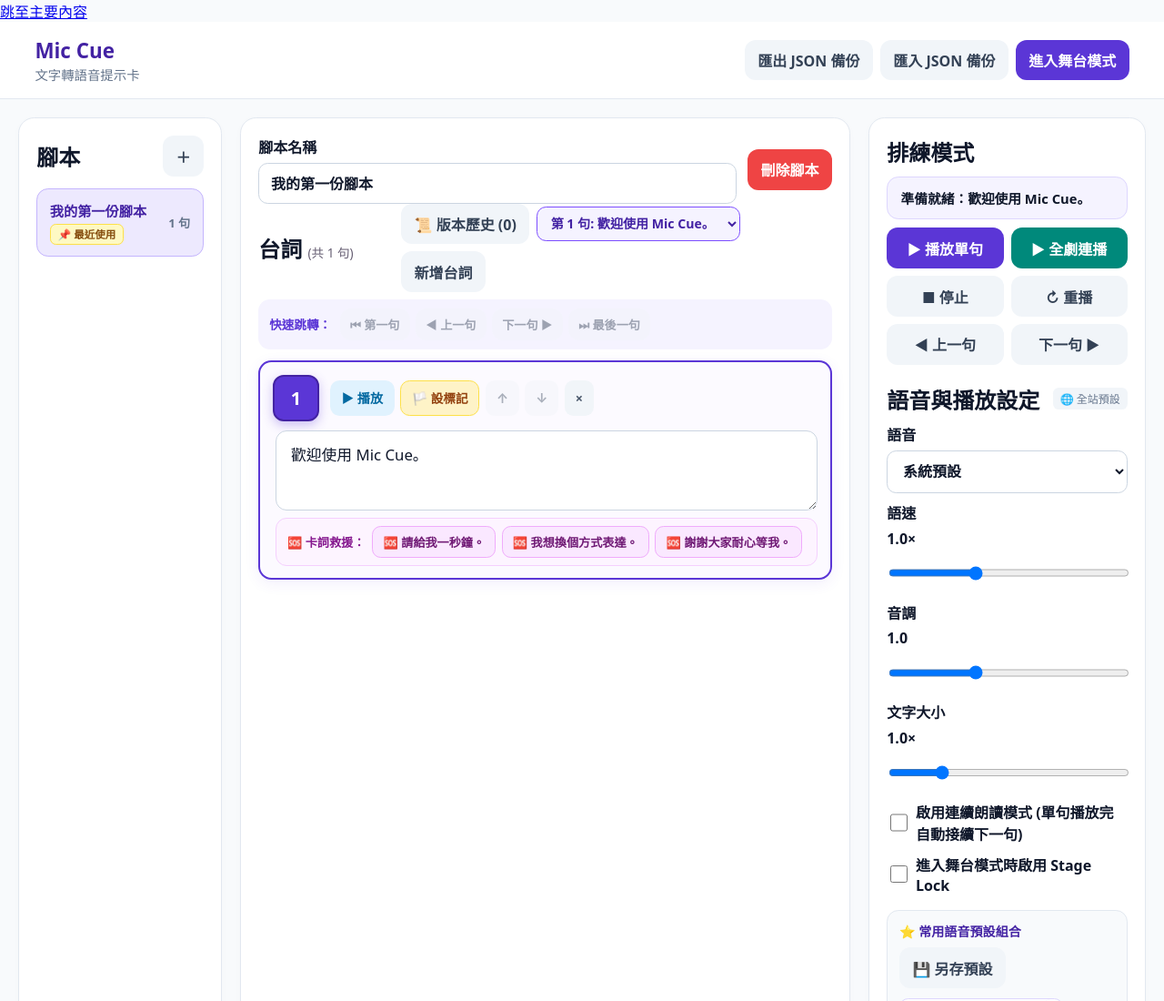
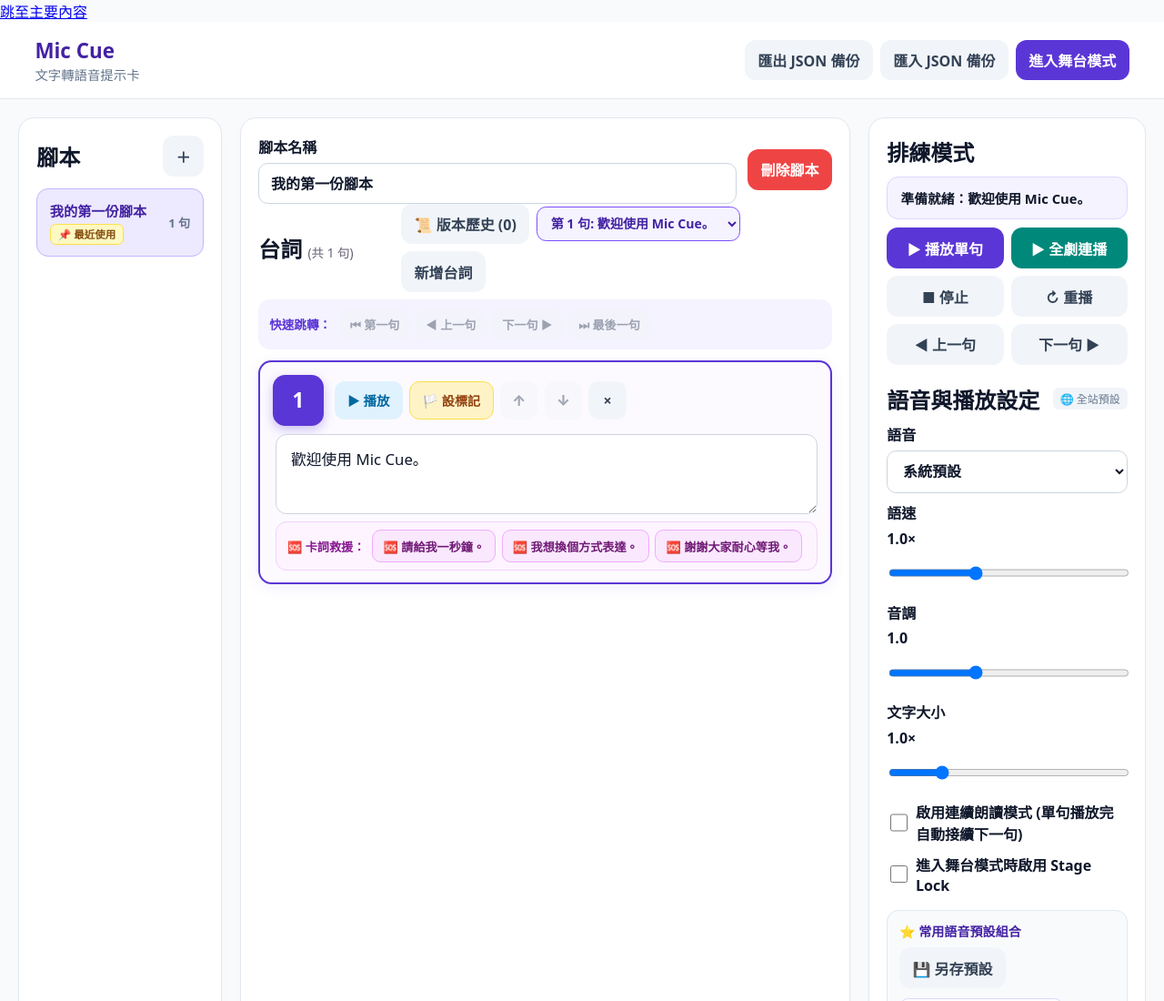
Before and after one commit to s22305157/Mic-Cue, a website built with Vite: page index.html in a window 1280 px wide. Shown: the top 1100 px of the page at 91% size. Built offline with nearby package versions, Linux system fonts and the light colour scheme.

Commit message:
fix(layout): force left-aligned button grouping, enlarge line badge to 56px, and enable instant PWA cache invalidation

```diff
--- a/src/main.ts
+++ b/src/main.ts
@@ -134,16 +134,16 @@
 
   const lines = script?.lines.map((line, index) => `
     <li class="line-card ${index === currentLineIndex ? 'active' : ''}" data-line-index="${index}">
-      <div class="line-card-header">
-        <button class="line-select" data-action="select-line" data-index="${index}" title="選取第 ${index + 1} 句" aria-label="選取第 ${index + 1} 句">${index + 1}</button>
-        <div class="line-card-toolbar">
-          <button class="line-play-btn" data-action="play-line" data-index="${index}" title="從第 ${index + 1} 句開始播放" aria-label="播放第 ${index + 1} 句">${icon('play')} 播放</button>
-          <button class="line-marker-btn ${line.isMarker ? 'active' : ''}" data-action="toggle-line-marker" data-index="${index}" title="${line.isMarker ? '取消標記點' : '設為標記點 (⭐ 快速跳轉)'}">
+      <div class="line-card-top">
+        <button class="line-num-badge" data-action="select-line" data-index="${index}" title="選取第 ${index + 1} 句" aria-label="選取第 ${index + 1} 句">${index + 1}</button>
+        <div class="line-btn-group">
+          <button class="btn-play" data-action="play-line" data-index="${index}" title="從第 ${index + 1} 句開始播放" aria-label="播放第 ${index + 1} 句">${icon('play')} 播放</button>
+          <button class="btn-marker ${line.isMarker ? 'active' : ''}" data-action="toggle-line-marker" data-index="${index}" title="${line.isMarker ? '取消標記點' : '設為標記點 (⭐ 快速跳轉)'}">
             ${line.isMarker ? '🚩 標記點' : '🏳️ 設標記'}
           </button>
-          <button class="line-action-btn" data-action="move-line" data-index="${index}" data-direction="-1" ${index === 0 ? 'disabled' : ''} title="上移台詞" aria-label="上移台詞">${icon('up')}</button>
-          <button class="line-action-btn" data-action="move-line" data-index="${index}" data-direction="1" ${index === (script.lines.length - 1) ? 'disabled' : ''} title="下移台詞" aria-label="下移台詞">${icon('down')}</button>
-          <button class="line-action-btn danger-icon" data-action="delete-line" data-index="${index}" title="刪除台詞" aria-label="刪除台詞">${icon('delete')}</button>
+          <button class="btn-icon" data-action="move-line" data-index="${index}" data-direction="-1" ${index === 0 ? 'disabled' : ''} title="上移台詞" aria-label="上移台詞">${icon('up')}</button>
+          <button class="btn-icon" data-action="move-line" data-index="${index}" data-direction="1" ${index === (script.lines.length - 1) ? 'disabled' : ''} title="下移台詞" aria-label="下移台詞">${icon('down')}</button>
+          <button class="btn-icon btn-delete" data-action="delete-line" data-index="${index}" title="刪除台詞" aria-label="刪除台詞">${icon('delete')}</button>
         </div>
       </div>
 
--- a/src/styles.css
+++ b/src/styles.css
@@ -216,100 +216,98 @@
   box-shadow: 0 4px 16px rgba(91, 54, 214, 0.08);
 }
 
-.line-card-header {
+.line-card-top {
   display: flex;
   align-items: center;
   gap: 0.75rem;
   flex-wrap: wrap;
+  justify-content: flex-start !important;
 }
 
-.line-select {
-  min-width: 3.2rem;
-  height: 3.2rem;
-  padding: 0 0.6rem;
-  background: #e2e8f0;
-  color: #334155;
-  font-size: 1.25rem;
-  font-weight: 900;
-  border-radius: 0.75rem;
-  min-height: 3.2rem;
-  border: 2px solid #cbd5e1;
+.line-num-badge {
+  min-width: 3.5rem !important;
+  height: 3.5rem !important;
+  font-size: 1.4rem !important;
+  font-weight: 900 !important;
+  background: #5b36d6 !important;
+  color: #ffffff !important;
+  border-radius: 0.85rem !important;
+  border: 0 !important;
+  display: inline-flex !important;
+  align-items: center !important;
+  justify-content: center !important;
+  flex-shrink: 0 !important;
+  cursor: pointer !important;
+  box-shadow: 0 4px 12px rgba(91, 54, 214, 0.3) !important;
+}
+
+.line-btn-group {
+  display: flex;
+  align-items: center;
+  gap: 0.45rem;
+  flex-wrap: wrap;
+  justify-content: flex-start !important;
+}
+
+.btn-play {
   display: inline-flex;
   align-items: center;
-  justify-content: center;
-  flex-shrink: 0;
-  cursor: pointer;
-  transition: all 0.15s ease;
+  gap: 0.35rem;
+  min-height: 2.6rem;
+  padding: 0 0.9rem;
+  background: #e0f2fe;
+  color: #0369a1;
+  border-radius: 0.7rem;
+  font-size: 0.9rem;
+  font-weight: 700;
+  border: 0;
 }
 
-.line-card.active .line-select {
-  background: #5b36d6;
+.btn-play:hover {
+  background: #0284c7;
   color: white;
-  border-color: #4322a3;
-  box-shadow: 0 4px 12px rgba(91, 54, 214, 0.3);
 }
 
-.line-card-toolbar {
-  display: flex;
-  align-items: center;
-  gap: 0.4rem;
-  flex-wrap: wrap;
-  flex: 1;
-}
-
-.line-play-btn {
+.btn-marker {
   display: inline-flex;
   align-items: center;
-  gap: 0.3rem;
-  min-height: 2.4rem;
-  padding: 0 0.8rem;
-  background: #e0f2fe;
-  color: #0369a1;
-  border-radius: 0.65rem;
+  gap: 0.35rem;
+  min-height: 2.6rem;
+  padding: 0 0.85rem;
+  background: #fef3c7;
+  color: #92400e;
+  border: 1px solid #fde047;
+  border-radius: 0.7rem;
   font-size: 0.88rem;
   font-weight: 700;
 }
 
-.line-play-btn:hover {
-  background: #0284c7;
-  color: white;
-}
-
-.line-marker-btn {
-  display: inline-flex;
-  align-items: center;
-  gap: 0.3rem;
-  min-height: 2.4rem;
-  padding: 0 0.75rem;
-  background: #fef3c7;
-  color: #92400e;
-  border: 1px solid #fde047;
-  border-radius: 0.65rem;
-  font-size: 0.85rem;
-  font-weight: 700;
-}
-
-.line-marker-btn:hover {
+.btn-marker:hover {
   background: #fde68a;
 }
 
-.line-marker-btn.active {
+.btn-marker.active {
   background: #d97706;
   color: white;
   border-color: #b45309;
 }
 
-.line-action-btn {
-  min-height: 2.4rem;
+.btn-icon {
+  min-height: 2.6rem;
+  min-width: 2.6rem;
   padding: 0 0.75rem;
   background: #f1f5f9;
-  color: #475569;
-  border-radius: 0.6rem;
-  font-weight: 700;
-  font-size: 0.9rem;
+  color: #334155;
+  border-radius: 0.7rem;
+  font-weight: 800;
+  font-size: 1rem;
+  border: 0;
+  display: inline-flex;
+  align-items: center;
+  justify-content: center;
 }
 
-.line-action-btn.danger-icon:hover {
+.btn-delete:hover {
   background: #fee2e2;
   color: #dc2626;
 }
--- a/vite.config.ts
+++ b/vite.config.ts
@@ -21,6 +21,8 @@
         ]
       },
       workbox: {
+        skipWaiting: true,
+        clientsClaim: true,
         globPatterns: ['**/*.{js,css,html,svg,ico,png,webmanifest}']
       }
     })
```
